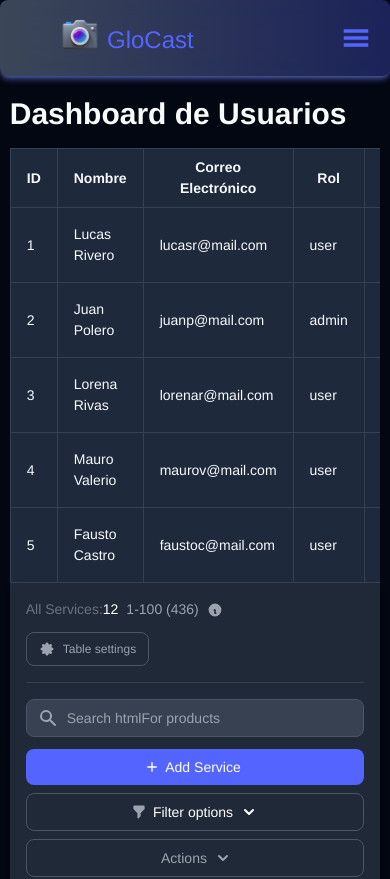
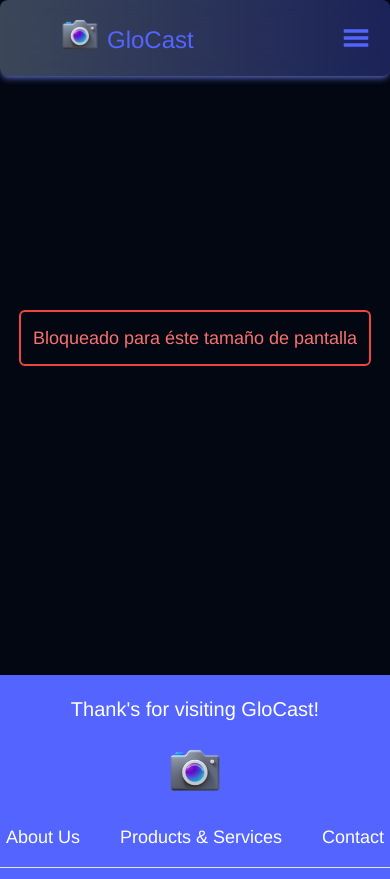
Before and after one commit to francoansaldi7/proyecto_integrador, a React (Vite) app in the folder frontend/: page /dashboard in a window 390 px wide. Shown: the top 879 px of the page. Built offline with nearby package versions, Linux system fonts and the light colour scheme; no server answers.

Commit message:
Add blocked dashboard alert

```diff
--- /dev/null
+++ b/frontend/src/components/common/BlockedDashboard.jsx
@@ -0,0 +1,8 @@
+function BlockedDashboard() {
+    return (
+        <div className="dark bg-gray-950 h-[80vh] flex justify-center items-center">
+            <h2 className="text-red-400 text-lg	border-2 rounded-md border-red-500 p-3">Bloqueado para éste tamaño de pantalla</h2>
+        </div>
+    )
+}
+export default BlockedDashboard;
--- a/frontend/src/pages/Dashboard.jsx
+++ b/frontend/src/pages/Dashboard.jsx
@@ -3,8 +3,21 @@ import { useState, useContext, useEffect } from "react";
 import ListOfServices from "../components/common/ListOfServices";
 import { GlobalContext } from "../contexts/globalContext";
 import ListOfUsers from "../components/common/ListOfUsers";
+import BlockedDashboard from "../components/common/BlockedDashboard";
 
 const Dashboard = () => {
+  const [isTabletOrSmaller, setIsTabletOrSmaller] = useState(window.innerWidth <= 768);
+
+  useEffect(() => {
+    const handleResize = () => {
+      setIsTabletOrSmaller(window.innerWidth <= 768);
+    };
+    window.addEventListener('resize', handleResize);
+    return () => {
+      window.removeEventListener('resize', handleResize);
+    };
+  }, []);
+
   const {services} = useContext(GlobalContext);
   console.log(services);
 
@@ -13,10 +26,14 @@ const Dashboard = () => {
     setActiveCreateForm(!activeCreateForm);
   };
 
+
   return (
+    <>
+      {isTabletOrSmaller ? <BlockedDashboard/>
+          :
           <div className="dark flex flex-col min-h-screen bg-gray-950 relative pt-24 items-center ">
-        <ListOfUsers></ListOfUsers>
-        {/* <button
+              {/*<ListOfUsers></ListOfUsers>
+               <button
                 className="bg-primary text-white px-4 z-10 py-2 h-10 rounded-lg"
                 onClick={handleActiveCreateForm}
                 type="button"
@@ -25,7 +42,9 @@ const Dashboard = () => {
               </button> */}
               <ListOfServices activeCreateForm={handleActiveCreateForm} />
               {activeCreateForm && <CreateForm closeForm={handleActiveCreateForm} />}
-      </div>
+          </div>}
+    </>
+
   );
 };
 
```
Also changed, not shown: 1 other file (tests, documents, lock files or other folders). Lines whose indentation alone changed are shown as unchanged.
